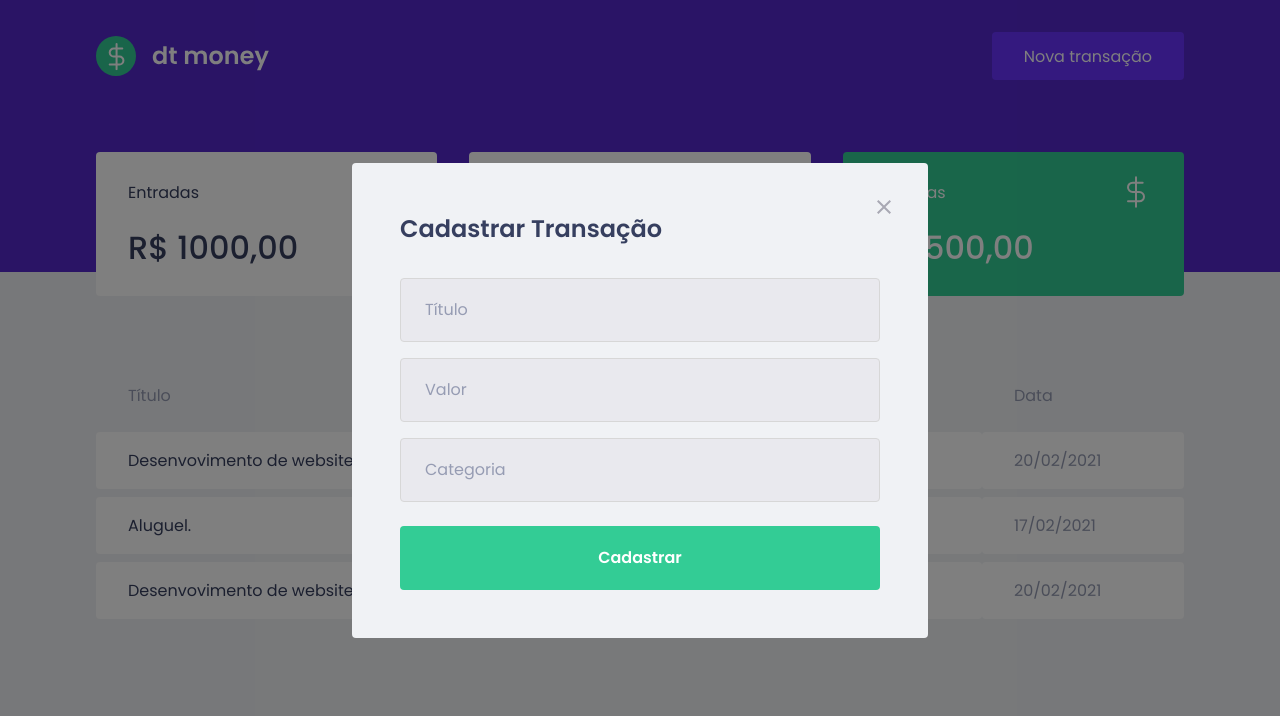
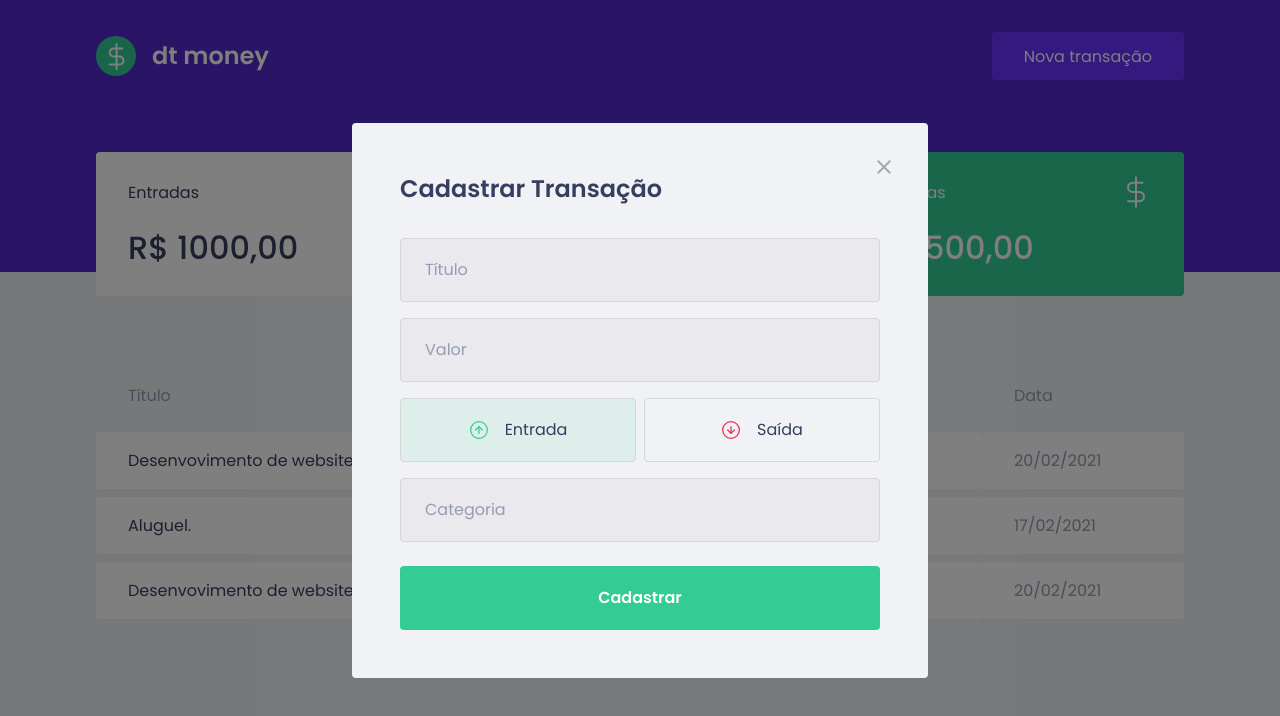
Before and after one commit to DevKleber/dt-money, a React (Create React App) app: page / in a window 1280 px wide. Both pictures are taken after a click on the button "Nova transação". Shown: the top 716 px of the page. Built offline with nearby package versions, Linux system fonts and the light colour scheme; no server answers; what miragejs would draw is missing.

Commit message:
estilização input finalizada.

```diff
--- a/package.json
+++ b/package.json
@@ -4,6 +4,7 @@
   "private": true,
   "dependencies": {
     "axios": "^0.21.1",
+    "polished": "^4.1.1",
     "react": "^17.0.2",
     "react-dom": "^17.0.2",
     "react-modal": "^3.12.1",
--- a/src/components/NewTransactionModal/index.tsx
+++ b/src/components/NewTransactionModal/index.tsx
@@ -1,6 +1,10 @@
+import { useState } from "react";
 import Modal from "react-modal";
 import closeImg from "../../assets/close.svg";
-import { Container } from "./styles";
+import incomeImg from "../../assets/income.svg";
+import outcomeImg from "../../assets/outcome.svg";
+
+import { Container, RadioBox, TransactionTypeContainer } from "./styles";
 
 Modal.setAppElement("#root");
 
@@ -13,6 +17,8 @@
 	isOpen,
 	onRequestClose,
 }: NewTransactionModalProps) {
+	const [type, setType] = useState("deposit");
+
 	return (
 		<Modal
 			isOpen={isOpen}
@@ -32,6 +38,32 @@
 
 				<input type="text" placeholder="Título" />
 				<input type="number" placeholder="Valor" />
+
+				<TransactionTypeContainer>
+					<RadioBox
+						type="button"
+						onClick={() => {
+							setType("deposit");
+						}}
+						isActive={type === "deposit"}
+						activeColor="green"
+					>
+						<img src={incomeImg} alt="Entrada" />
+						<span>Entrada</span>
+					</RadioBox>
+					<RadioBox
+						type="button"
+						onClick={() => {
+							setType("withdraw");
+						}}
+						isActive={type === "withdraw"}
+						activeColor="red"
+					>
+						<img src={outcomeImg} alt="Saída" />
+						<span>Saída</span>
+					</RadioBox>
+				</TransactionTypeContainer>
+
 				<input type="text" placeholder="Categoria" />
 				<button type="submit">Cadastrar</button>
 			</Container>
--- a/src/components/NewTransactionModal/styles.ts
+++ b/src/components/NewTransactionModal/styles.ts
@@ -1,4 +1,5 @@
 import styled from "styled-components";
+import { darken, transparentize } from "polished";
 
 export const Container = styled.form`
 	h2 {
@@ -47,3 +48,53 @@
 		}
 	}
 `;
+
+export const TransactionTypeContainer = styled.div`
+	margin: 1rem 0;
+	display: grid;
+	grid-template-columns: 1fr 1fr;
+	gap: 0.5rem;
+`;
+
+interface RadioBoxProps {
+	isActive: boolean;
+	activeColor: "green" | "red";
+}
+
+const colors = {
+	green: "#33cc95",
+	red: "#e52e4d",
+};
+
+export const RadioBox = styled.button<RadioBoxProps>`
+	display: flex;
+	align-items: center;
+	justify-content: center;
+
+	height: 4rem;
+	border: 1px solid #d7d7d7;
+	border-radius: 0.25rem;
+
+	background: ${(props) =>
+		props.isActive
+			? transparentize(0.9, colors[props.activeColor])
+			: "transparent"};
+
+	transition: border-color 0.2s;
+
+	&:hover {
+		border-color: ${darken(0.1, "#d7d7d7")};
+	}
+
+	img {
+		width: 20px;
+		height: 20px;
+	}
+
+	span {
+		display: inline-block;
+		margin-left: 1rem;
+		font-size: 1rem;
+		color: var(--text-title);
+	}
+`;
```
Also changed, not shown: 1 other file (tests, documents, lock files or other folders).
